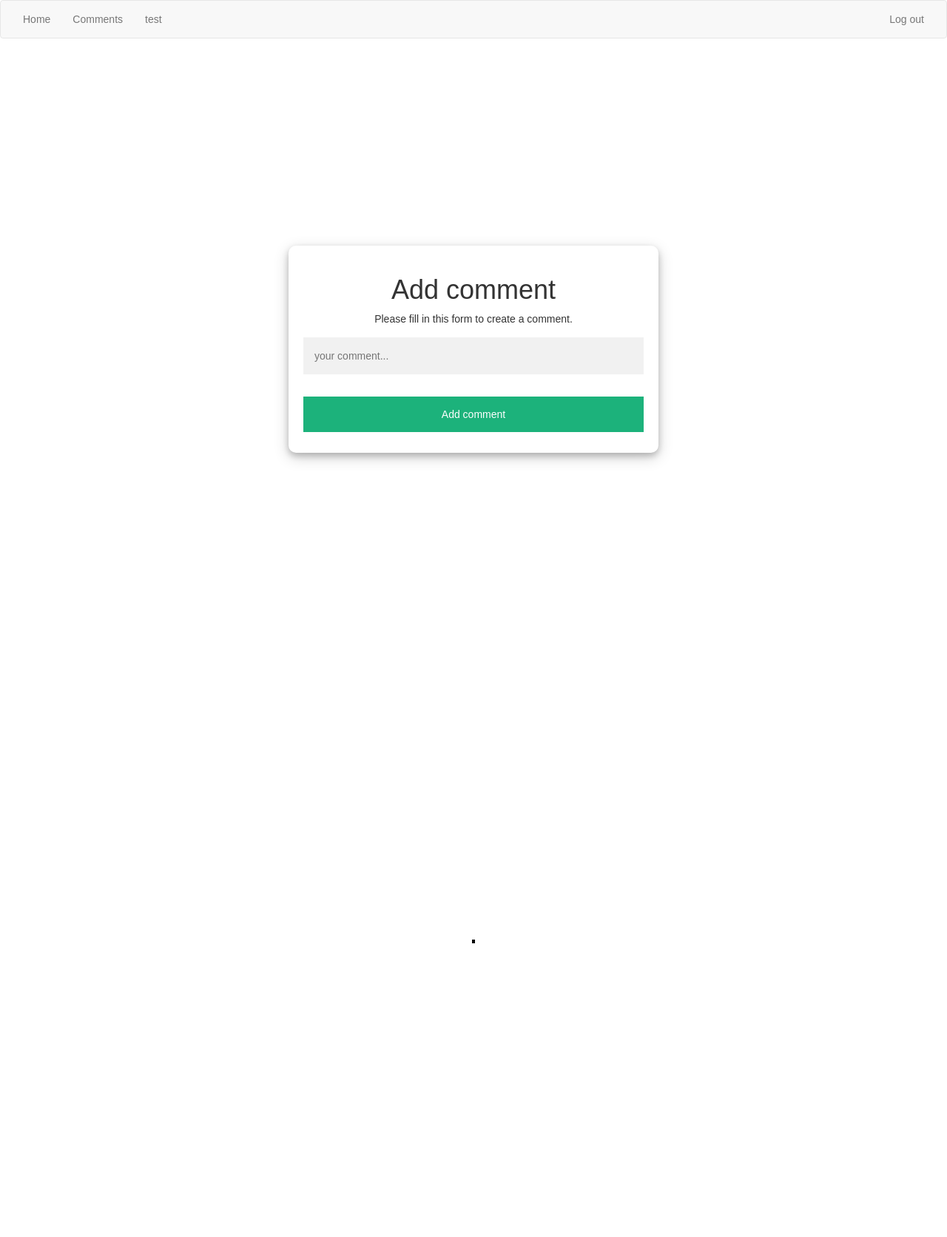
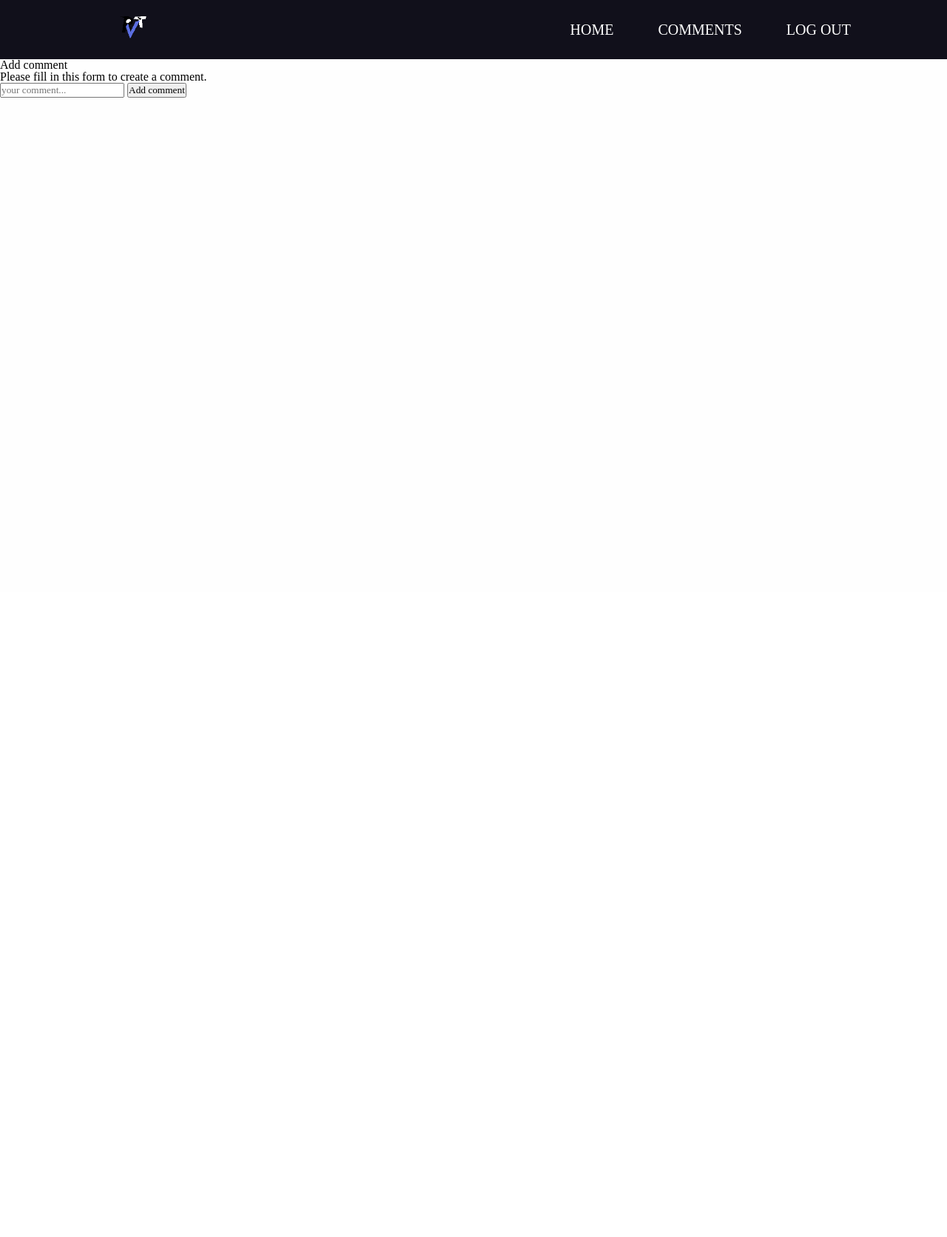
Before and after one commit to MaksimsVisockis01/php-login-system, a PHP site: page /comment.php in a window 1280 px wide. Shown: the whole page at 74% size. After the commit the page ends 132 px from the top, so only its background shows below. Run offline with PHP 8.4, Linux system fonts and the light colour scheme; the visitor is signed in with stand-in values (Sample User, id 1); data that the repository does not hold is empty.

Commit message:
some work with front and back ends

```diff
--- a/php-login/comment.php
+++ b/php-login/comment.php
@@ -6,12 +6,12 @@ include_once 'header.php';
 
 <?php
 if (isset($_SESSION["useruid"])) {
-    echo"<form action='includes/comment.inc.php' method='post'>";
-    echo"<h1>Add comment</h1>";
-    echo"<p>Please fill in this form to create a comment.</p>";
-    echo"<input type='text' name='comment' placeholder='your comment...'>";
-    echo"<button type='submit' name='submit'>Add comment</button>";
-    echo"</form>";
+    echo"<form action='includes/comment.inc.php' method='post'>
+    <h1>Add comment</h1>
+    <p>Please fill in this form to create a comment.</p>
+    <input type='text' name='comment' placeholder='your comment...'>
+    <button type='submit' name='submit'>Add comment</button>
+    </form>";
 }
 else if (isset($_SESSION["adminN"])) {
     echo"<form action='includes/comment.inc.php' method='post'>";
--- /dev/null
+++ b/php-login/css/style_header.css
@@ -0,0 +1,128 @@
+* {
+    margin: 0;
+    padding: 0;
+    list-style: none;
+    text-decoration: none;
+    font-family: "Google Sans Regular";
+    box-sizing: border-box;
+}
+
+a {
+    cursor: pointer;
+}
+body{
+    background: #fefefe;
+
+}
+
+/* main */
+.header-main {
+    width: 100%;
+    height: 80px;
+    background: #11101b;
+    display: flex;
+    align-items: center;
+    justify-content: space-between;
+    padding: 0 100px;
+}
+
+/* logo */
+.header-main-logo {
+    width: fit-content;
+    height: 100%;
+    padding-left: 60px;
+    display: flex;
+}
+.header-main-logo img{
+    height: 40px;
+    align-self: center;
+}
+
+
+.hamburger{
+    display: none;
+}
+
+.header-main-nav ul{
+    display: flex;
+}
+
+.header-main-nav ul li a{
+    display: block;
+    color: #fefefe;
+    font-size: 20px;
+    padding: 10px 25px;
+    border-radius: 50px;
+    transition: 0.2s;
+    margin: 0 5px;
+
+}
+
+.header-main-nav ul li a:hover {
+    color: #11101b;
+    background: #fefefe;
+}
+
+.header-main-nav ul li a.active{
+    color: #11101b;
+    background: #fefefe;
+}
+
+
+@media only screen and (max-width: 1320px){
+    header{
+        padding: 0 50px;
+    }
+}
+
+@media only screen and (max-width: 1100px){
+    header{
+        padding: 0 30px;
+    }
+}
+
+@media only screen and (max-width: 900px){
+    .hamburger{
+        display: block;
+        cursor: pointer;
+
+    }
+    .hamburger .line{
+        width: 30px;
+        height: 3px;
+        background: #fefefe;
+        margin: 6px 0;
+    }
+    .header-main-nav{
+        height: 0;
+        position: absolute;
+        top: 80px;
+        left: 0;
+        right: 0;
+        width: 100vw;
+        background: #11101b;
+        transition: 0.5s;
+        overflow: hidden;
+
+    }
+    .header-main-nav.active{
+        height: 450px;
+
+    }
+    .header-main-nav ul{
+        display: block;
+        width: fit-content;
+        margin: 80px auto 0 auto;
+        text-align: center;
+        transition:  0.5s;
+        opacity: 0;
+
+    }
+    .header-main-nav.active ul{
+        opacity: 1;
+    }
+    .header-main-nav ul li a{
+        margin-bottom: 12px;
+}
+
+}
--- a/php-login/header.php
+++ b/php-login/header.php
@@ -5,53 +5,57 @@
 <html lang="en" dir="ltr">
 <head>
     <meta charset="UTF-8">
-    <title>Php login</title>
+    <title>Project</title>
     <meta http-equiv="X-UA-Compatible" content="IE=edge">
     <meta name="viewport" content="width=device-width, initial-scale=1">
-    <link rel="stylesheet" href="https://maxcdn.bootstrapcdn.com/bootstrap/3.4.1/css/bootstrap.min.css">
-    <link rel="stylesheet" href="css/style.css">
-    <!-- <link rel="stylesheet" href="css/reset.css"> -->
+    <!-- <link rel="stylesheet" href="css/style.css"> -->
+    <link rel="stylesheet" href="css/reset.css">
+    <link rel="stylesheet" href="css/style_header.css">
+
+
 </head>
 <body>
 
+  <header class="header-main">
+      <div class="header-main-logo">
+        <img src="img/Rvt_8bit_logo.png" alt="LogoRVT">
+      </div>
+      <div class='hamburger'>
+            <div class='line'></div>
+            <div class='line'></div>
+            <div class='line'></div>
+      </div>
+        <nav class="header-main-nav">
+          <ul>
+            <li><a href="index.php">HOME</a></li>
+            <li><a href="comment.php">COMMENTS</a></li>
+
+            <?php
+            if (isset($_SESSION["useruid"])) {
+              echo "
+            <li><a href='logout.php'>LOG OUT</a></li>
+          </ul>
+      </nav>";
+            } else if (isset($_SESSION["adminN"])) {
+              echo "
+            <li><a href='test.php'>TEST</a></li>
+            <li><a href='patchnotes.php'>PATCH NOTES</a></li>
+            <li><a href='logout.php'>LOG OUT</a></li>
+          </ul>
+      </nav>
+              ";
 
 
-<nav class="navbar navbar-default" role="navigation">
-  <div class="collapse navbar-collapse" id="navbar-collapse-01">
-    <ul class="nav navbar-nav">
-      <li><a href="index.php">Home</a></li>
-      <li><a href="comment.php">Comments</a></li>
-      <li><a href="test.php">test</a></li>
-      </ul>
-      <?php
-        if (isset($_SESSION["useruid"])) {
-          echo "<div class='collapse navbar-collapse' id='navbar-collapse-01'>
-                  <ul class='nav navbar-nav navbar-right'>
-                    <li><a href='logout.php'>Log out</a></li>
-                  </ul>
-                </div>";
-        }
-        else if(isset($_SESSION["adminN"])){
-          echo "
-              <ul class='nav navbar-nav'>
-                <li><a href='admintext.php'>Patch notes</a></li>
-              </ul>
-                  <div class='collapse navbar-collapse' id='navbar-collapse-01'>
-                    <ul class='nav navbar-nav navbar-right'>
-                      <li><a href='logout.php'>Log out</a></li>
-                    </ul>
-                  </div>
-                  ";
-        }
-        else{
-          echo "<div class='collapse navbar-collapse' id='navbar-collapse-01'>
-                  <ul class='nav navbar-nav navbar-right'>
-                    <li><a href='signup.php'>Sign Up</a></li>
-                    <li><a href='login.php'>Login</a></li>
-                  </ul>
-                </div>";
-        }
+            } else{
+              echo "
+
+            <li><a href='signup.php'>SIGN UP</a></li>
+            <li><a href='login.php'>LOGIN</a></li>
+          </ul>
+      </nav>";
+            }
+
+
       ?>
-
-  </div>
-</nav>
+  </header>
+  <script src="js/header_js.js"></script>
--- a/php-login/includes/functions.inc.php
+++ b/php-login/includes/functions.inc.php
@@ -61,6 +61,9 @@ function uidExists($conn, $username, $email) {
 
     mysqli_stmt_close($stmt);
 }
+
+
+
 
 function createUser($conn, $name, $email, $username, $pwd) {
     $sql = "INSERT INTO users (usersName, usersEmail, usersUid, usersPwd) VALUES (?, ?, ?, ?);";
--- a/php-login/includes/signup.inc.php
+++ b/php-login/includes/signup.inc.php
@@ -33,8 +33,7 @@ if (isset($_POST["submit"])) {
     }
 
     createUser($conn, $name, $email, $username, $pwd);
-
-}else{
+ }else{
     header("location: ../signup.php");
     exit();
 }
--- /dev/null
+++ b/php-login/js/header_js.js
@@ -0,0 +1,5 @@
+hamburger = document.querySelector(".hamburger");
+hamburger.onclick = function() {
+    navBar= document.querySelector(".header-main-nav");
+    navBar.classList.toggle("active");
+}
--- a/php-login/signup.php
+++ b/php-login/signup.php
@@ -1,5 +1,5 @@
 <?php
-include_once 'header.php';
+// include_once 'header.php';
 ?>
 <section class="signup-form">
         <div class="container">
--- a/php-login/test.php
+++ b/php-login/test.php
@@ -5,7 +5,7 @@ include 'includes/test.inc.php';
 ?>
 
 
-<link rel="stylesheet" href="https://maxcdn.bootstrapcdn.com/bootstrap/4.0.0/css/bootstrap.min.css" integrity="sha384-Gn5384xqQ1aoWXA+058RXPxPg6fy4IWvTNh0E263XmFcJlSAwiGgFAW/dAiS6JXm" crossorigin="anonymous">
+<!-- <link rel="stylesheet" href="https://maxcdn.bootstrapcdn.com/bootstrap/4.0.0/css/bootstrap.min.css" integrity="sha384-Gn5384xqQ1aoWXA+058RXPxPg6fy4IWvTNh0E263XmFcJlSAwiGgFAW/dAiS6JXm" crossorigin="anonymous"> -->
 </head>
 <body>
 	<div class="container">
--- a/php-login/update.php
+++ b/php-login/update.php
@@ -5,7 +5,7 @@ include 'includes/update.inc.php';
 ?>
 
 
-	<link rel="stylesheet" href="https://maxcdn.bootstrapcdn.com/bootstrap/4.0.0/css/bootstrap.min.css" integrity="sha384-Gn5384xqQ1aoWXA+058RXPxPg6fy4IWvTNh0E263XmFcJlSAwiGgFAW/dAiS6JXm" crossorigin="anonymous">
+	<!-- <link rel="stylesheet" href="https://maxcdn.bootstrapcdn.com/bootstrap/4.0.0/css/bootstrap.min.css" integrity="sha384-Gn5384xqQ1aoWXA+058RXPxPg6fy4IWvTNh0E263XmFcJlSAwiGgFAW/dAiS6JXm" crossorigin="anonymous"> -->
 </head>
 <body>
 	<div class="container">
```
Also changed, not shown: php-login/css/form.css (added, +114 -0 lines), php-login/login.php (+28 -10 lines), php-login/img/Rvt_8bit_logo.png (added), php-login/includes/delete.inc.php (line endings or trailing spaces), php-login/patchnotes.php (added).
